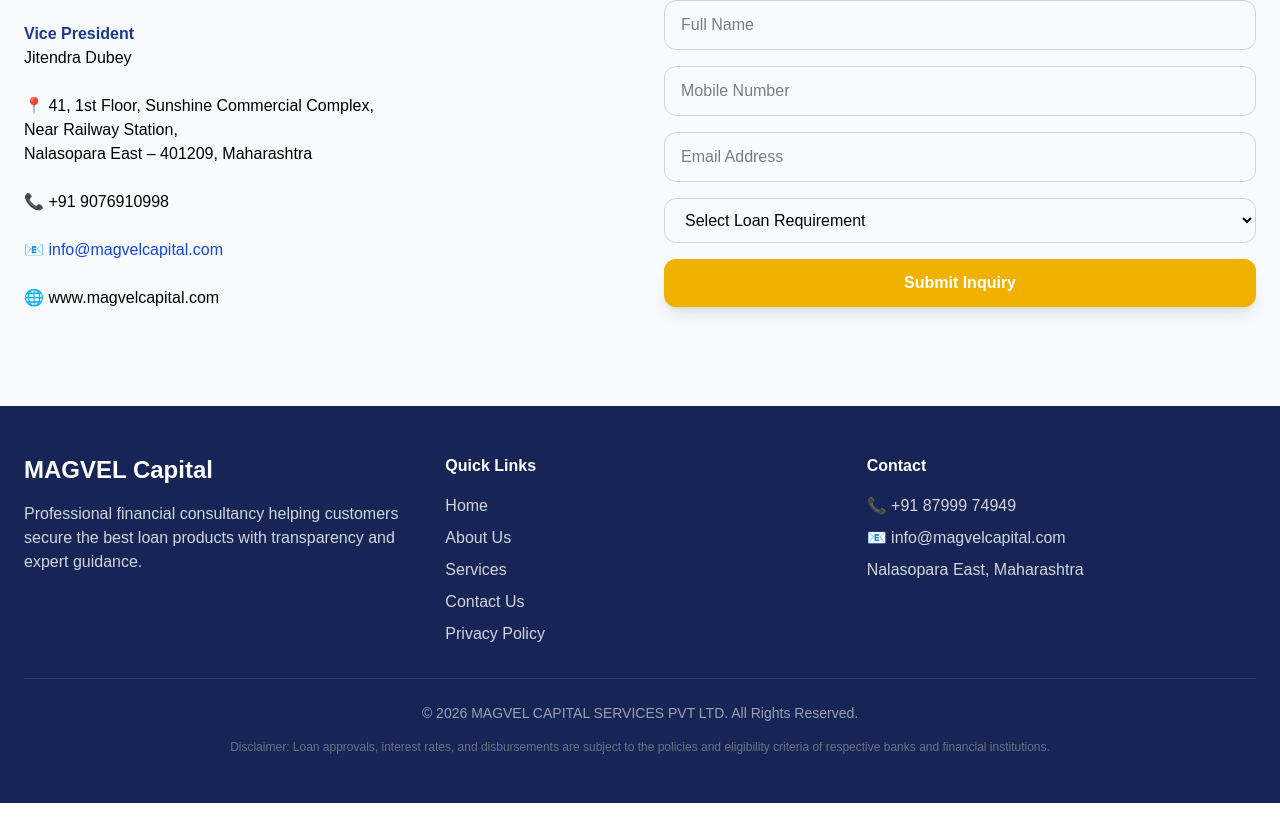
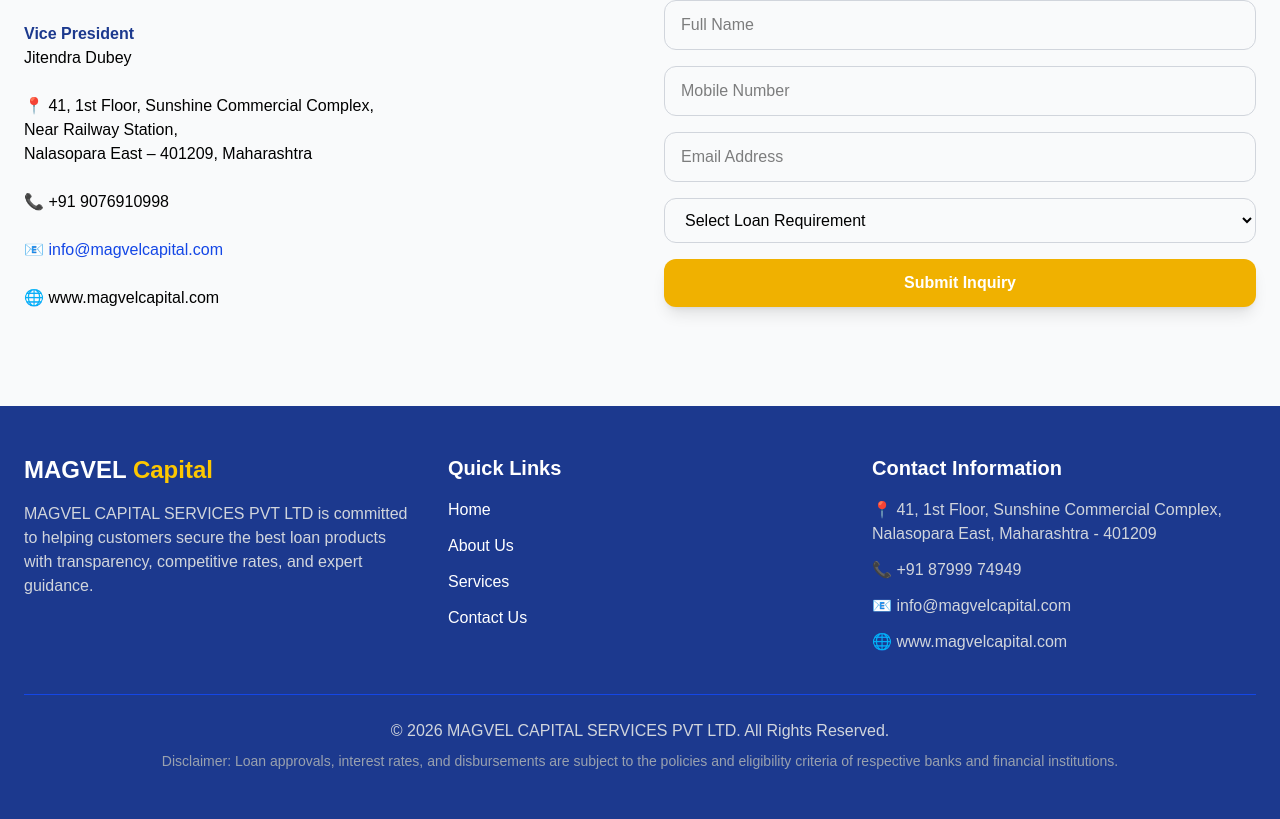
Before and after one commit to abhishekupadhyay999/MagvelCapital, a Next.js app: page / in a window 1280 px wide. Shown: the part 5424-6243 px from the top of the page. Built offline with nearby package versions, Linux system fonts and the light colour scheme.

Commit message:
Updated footer, contact details, services section and website content

```diff
--- a/components/Footer.tsx
+++ b/components/Footer.tsx
@@ -1,53 +1,113 @@
 export default function Footer() {
   return (
-    <footer className="bg-blue-950 text-white py-12">
-      <div className="max-w-7xl mx-auto px-6">
+    <footer className="bg-blue-900 text-white">
+      <div className="max-w-7xl mx-auto px-6 py-12">
 
-        <div className="grid md:grid-cols-3 gap-8">
+        <div className="grid md:grid-cols-3 gap-10">
 
+          {/* Company Info */}
           <div>
-            <h3 className="text-2xl font-bold mb-4">
-              MAGVEL Capital
-            </h3>
+            <h2 className="text-2xl font-bold">
+              MAGVEL <span className="text-yellow-400">Capital</span>
+            </h2>
 
-            <p className="text-gray-300">
-              Professional financial consultancy helping customers secure
-              the best loan products with transparency and expert guidance.
+            <p className="mt-4 text-gray-300">
+              MAGVEL CAPITAL SERVICES PVT LTD is committed to helping
+              customers secure the best loan products with transparency,
+              competitive rates, and expert guidance.
             </p>
           </div>
 
+          {/* Quick Links */}
           <div>
-            <h4 className="font-semibold mb-4">Quick Links</h4>
+            <h3 className="text-xl font-semibold mb-4">
+              Quick Links
+            </h3>
 
-            <ul className="space-y-2 text-gray-300">
-              <li>Home</li>
-              <li>About Us</li>
-              <li>Services</li>
-              <li>Contact Us</li>
-              <li>Privacy Policy</li>
+            <ul className="space-y-3">
+              <li>
+                <a
+                  href="#home"
+                  className="hover:text-yellow-400 transition"
+                >
+                  Home
+                </a>
+              </li>
+
+              <li>
+                <a
+                  href="#about"
+                  className="hover:text-yellow-400 transition"
+                >
+                  About Us
+                </a>
+              </li>
+
+              <li>
+                <a
+                  href="#services"
+                  className="hover:text-yellow-400 transition"
+                >
+                  Services
+                </a>
+              </li>
+
+              <li>
+                <a
+                  href="#contact"
+                  className="hover:text-yellow-400 transition"
+                >
+                  Contact Us
+                </a>
+              </li>
             </ul>
           </div>
 
+          {/* Contact Info */}
           <div>
-            <h4 className="font-semibold mb-4">Contact</h4>
+            <h3 className="text-xl font-semibold mb-4">
+              Contact Information
+            </h3>
 
-            <div className="space-y-2 text-gray-300">
-              <p>📞 +91 87999 74949</p>
-              <p>📧 info@magvelcapital.com</p>
-              <p>Nalasopara East, Maharashtra</p>
+            <div className="space-y-3 text-gray-300">
+              <p>
+                📍 41, 1st Floor, Sunshine Commercial Complex,
+                Nalasopara East, Maharashtra - 401209
+              </p>
+
+              <p>
+                📞 +91 87999 74949
+              </p>
+
+              <p>
+                📧{" "}
+                <a
+                  href="mailto:info@magvelcapital.com"
+                  className="hover:text-yellow-400"
+                >
+                  info@magvelcapital.com
+                </a>
+              </p>
+
+              <p>
+                🌐 www.magvelcapital.com
+              </p>
             </div>
           </div>
 
         </div>
 
-        <div className="border-t border-gray-700 mt-8 pt-6 text-center text-gray-400 text-sm">
-          © 2026 MAGVEL CAPITAL SERVICES PVT LTD. All Rights Reserved.
-        </div>
+        {/* Bottom Section */}
+        <div className="border-t border-blue-700 mt-10 pt-6 text-center">
+          <p className="text-gray-300">
+            © 2026 MAGVEL CAPITAL SERVICES PVT LTD. All Rights Reserved.
+          </p>
 
-        <div className="mt-4 text-center text-xs text-gray-500 max-w-5xl mx-auto">
-          Disclaimer: Loan approvals, interest rates, and disbursements are
-          subject to the policies and eligibility criteria of respective
-          banks and financial institutions.
+          <p className="text-sm text-gray-400 mt-2">
+            Disclaimer: Loan approvals, interest rates, and disbursements
+            are subject to the policies and eligibility criteria of
+            respective banks and financial institutions.
+          </p>
         </div>
 
       </div>
```
